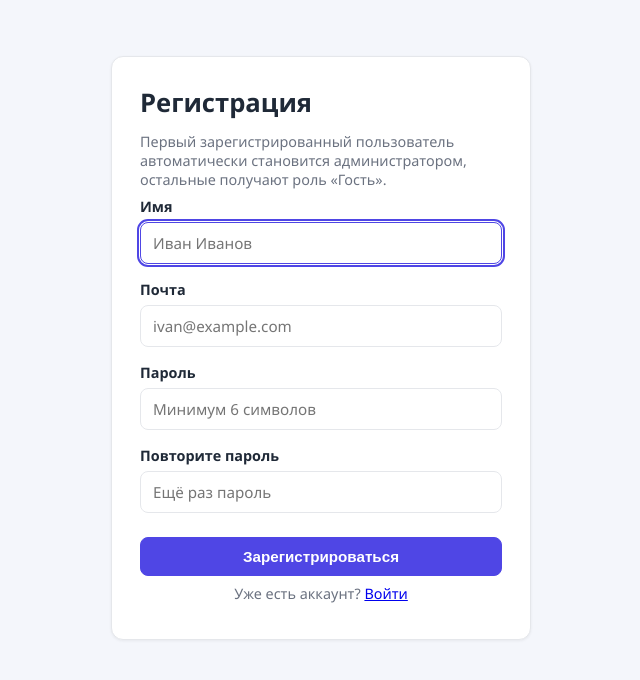
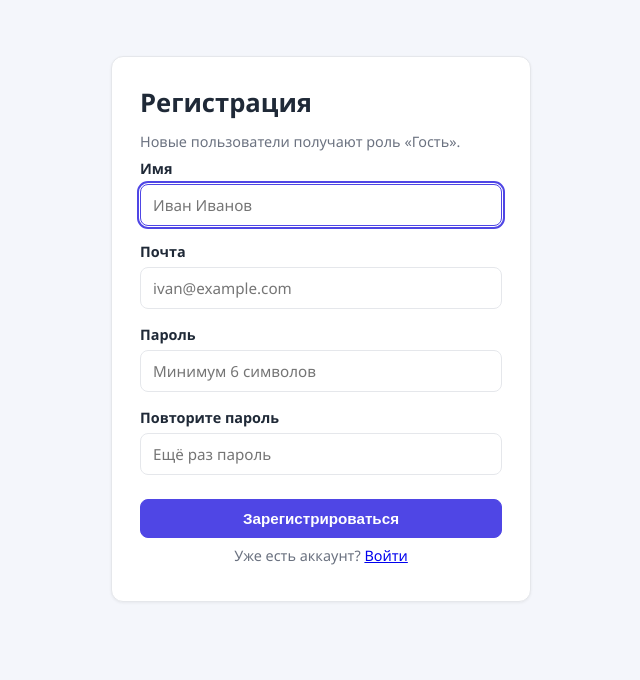
Before and after one commit to alexitkes/notemaker, a Flask app: page /register in a window 1280 px wide. Shown: the part 57-737 px from the top of the page, without its empty margins (319-959 px from the left). Run offline with Flask 3, Linux system fonts and the light colour scheme; parts of the project's set-up code (start-up, migrations or seed data) failed here and were passed over.

Commit message:
Не делать первого создаваемого пользователя администратором

```diff
--- a/app.py
+++ b/app.py
@@ -119,9 +119,9 @@ def register():
             for message in errors:
                 flash(message, "error")
         else:
-            # Первый зарегистрированный пользователь становится администратором,
-            # все остальные — гостями.
-            role = "administrator" if User.query.count() == 0 else "guest"
+            # Все новые пользователи через регистрацию получают роль «гость».
+            # Администраторы создаются только через create_user.py.
+            role = "guest"
             user = User(username=username, email=email, role=role)
             user.set_password(password)
             db.session.add(user)
--- a/templates/register.html
+++ b/templates/register.html
@@ -4,8 +4,7 @@
 <div class="card auth-card">
     <h1>Регистрация</h1>
     <p class="muted">
-        Первый зарегистрированный пользователь автоматически становится
-        администратором, остальные получают роль «Гость».
+        Новые пользователи получают роль «Гость».
     </p>
     <form method="post" novalidate>
         <div class="form-group">
```
Also changed, not shown: README.md.
